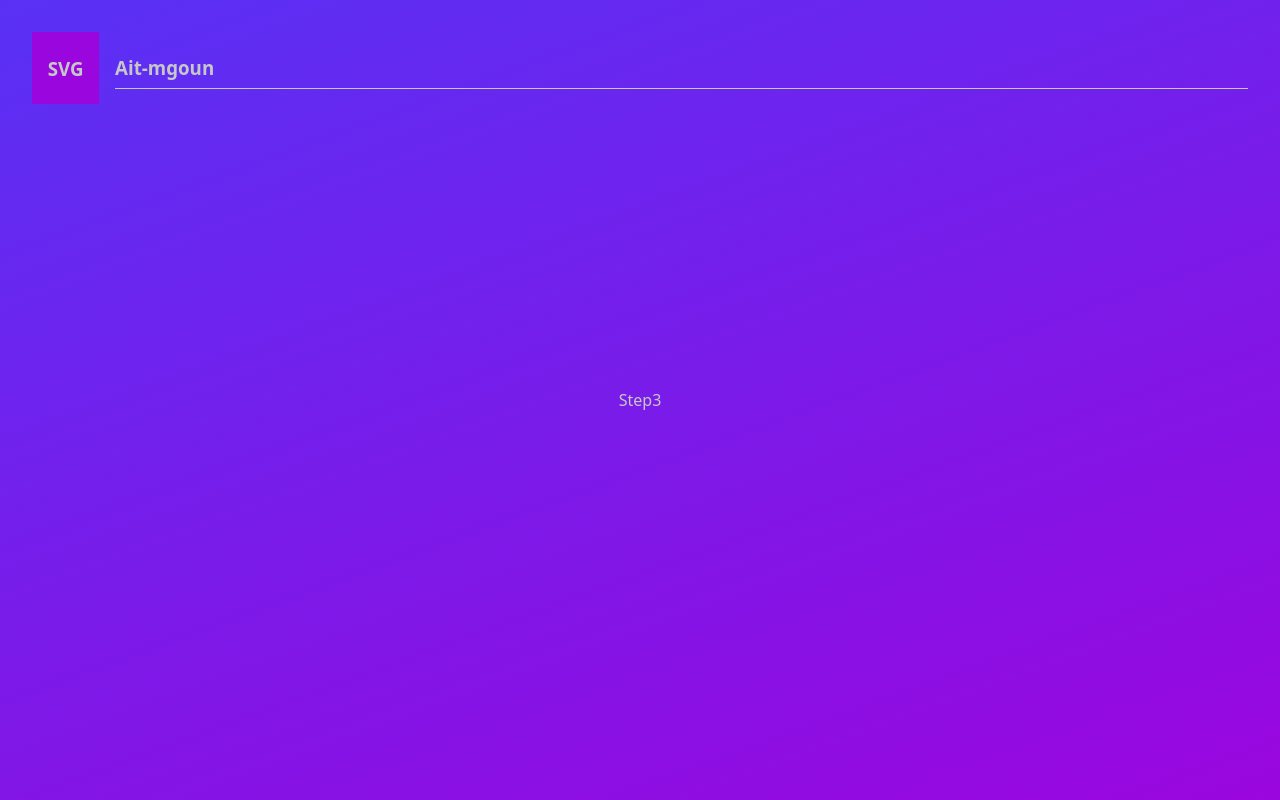
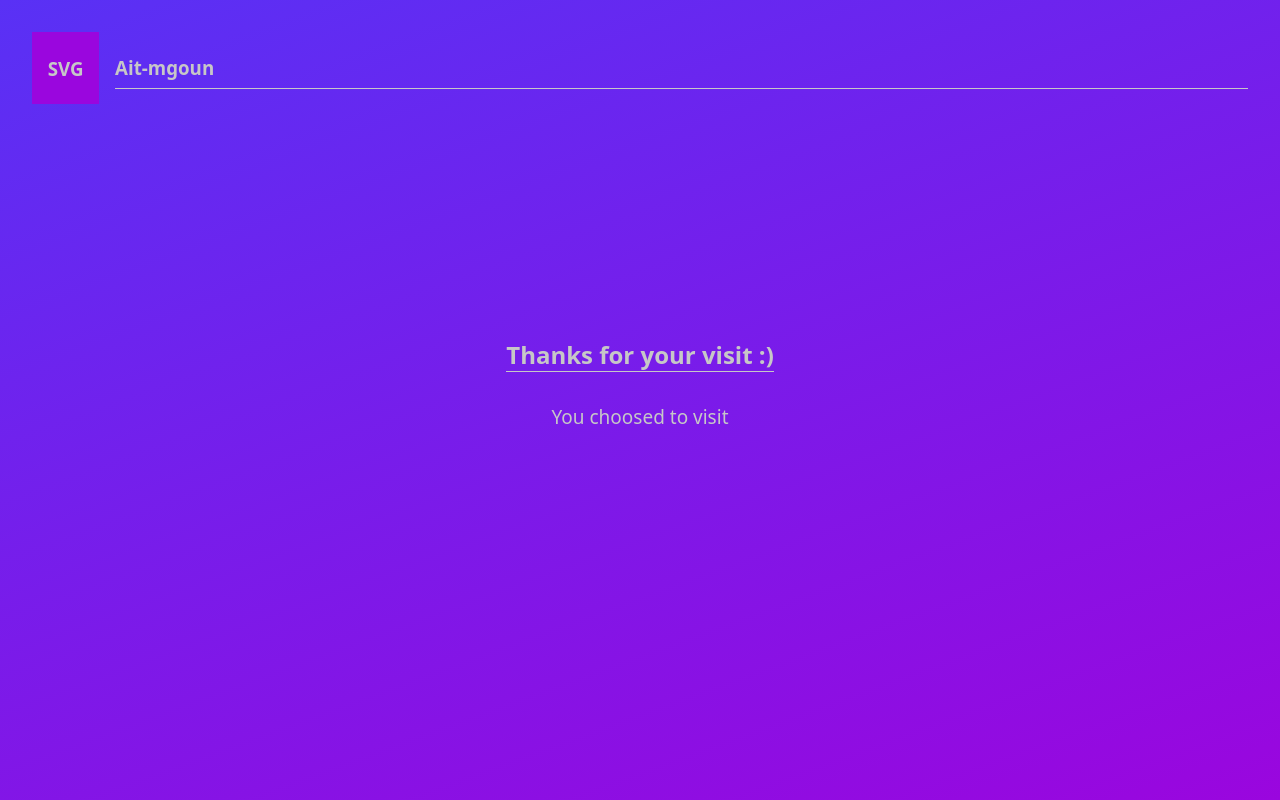
Before and after one commit to Choaib-ELMADI/getting-started-with-framer-motion, a React (Vite) app: page /step3 in a window 1280 px wide. Built offline with nearby package versions, Linux system fonts and the light colour scheme.

Commit message:
Add Step 3

```diff
--- a/src/App.jsx
+++ b/src/App.jsx
@@ -1,4 +1,4 @@
-import React from 'react';
+import React, { useState } from 'react';
 import { BrowserRouter, Routes, Route } from 'react-router-dom';
 
 import './App.scss';
@@ -7,15 +7,45 @@ import { Header, Home, Step1, Step2, Step3 } from './components';
 
 
 const App = () => {
+  const [selectedPlace, setSelectedPlace] = useState(null);
+  const [selectedActivities, setSelectedActivities] = useState([]);
+
   return (
     <div className='app'>
       <Header />
       <BrowserRouter>
         <Routes>
           <Route path='/' element={ <Home /> } />
-          <Route path='/step1' element={ <Step1 /> } />
-          <Route path='/step2' element={ <Step2 /> } />
-          <Route path='/step3' element={ <Step3 /> } />
+
+          <Route
+            path='/step1'
+            element={
+              <Step1
+                selectedPlace={ selectedPlace }
+                setSelectedPlace={ setSelectedPlace }
+                />
+            }
+          />
+
+          <Route
+            path='/step2'
+            element={
+              <Step2
+                selectedActivities={ selectedActivities }
+                setSelectedActivities={ setSelectedActivities }
+              />
+            }
+          />
+
+          <Route
+            path='/step3'
+            element={
+              <Step3
+                selectedPlace={ selectedPlace }
+                selectedActivities={ selectedActivities }
+              />
+            }
+          />
         </Routes>
       </BrowserRouter>
     </div>
--- a/src/App.scss
+++ b/src/App.scss
@@ -57,6 +57,21 @@
                 }
             }
         }
+
+        p {
+            font-size: var(--normal__size);
+        }
+
+        .selection {
+            display: flex;
+            flex-direction: column;
+            align-items: center;
+            gap: .5rem;
+        }
+
+        &.step3 {
+            align-items: center;
+        }
     }
 
     .link {
--- a/src/components/Step1/Step1.jsx
+++ b/src/components/Step1/Step1.jsx
@@ -1,4 +1,4 @@
-import React, { useState } from 'react';
+import React from 'react';
 import { Link } from 'react-router-dom';
 
 import '../../App.scss';
@@ -6,9 +6,7 @@ const places = ['Imi-Nwarg', 'Tasli', 'Ait-Etiq', 'Tamda'];
 
 
 
-const Step1 = () => {
-    const [selectedPlace, setSelectedPlace] = useState(null);
-
+const Step1 = ({ selectedPlace, setSelectedPlace }) => {
     return (
         <div className='app__step'>
             <h2>Step 1: Choose a place</h2>
--- a/src/components/Step2/Step2.jsx
+++ b/src/components/Step2/Step2.jsx
@@ -1,4 +1,4 @@
-import React, { useState } from 'react';
+import React from 'react';
 import { Link } from 'react-router-dom';
 
 import '../../App.scss';
@@ -6,9 +6,7 @@ const activities = ['Activity  01', 'Activity  02', 'Activity  03', 'Activity  0
 
 
 
-const Step2 = () => {
-    const [selectedActivities, setSelectedActivities] = useState([activities]);
-
+const Step2 = ({ selectedActivities, setSelectedActivities }) => {
     const handleSelect = (activity) => {
         if (selectedActivities.includes(activity)) {
             setSelectedActivities(
--- a/src/components/Step3/Step3.jsx
+++ b/src/components/Step3/Step3.jsx
@@ -4,9 +4,27 @@ import '../../App.scss';
 
 
 
-const Step3 = () => {
+const Step3 = ({ selectedPlace, selectedActivities }) => {
     return (
-        <div className='app__step'>Step3</div>
+        <div className='app__step step3'>
+            <h2>Thanks for your visit :)</h2>
+            <p>
+                You choosed to visit
+                <sapn
+                    style={{
+                        color: 'var(--black)',
+                        fontWeight: 'bold'
+                    }}
+                > { selectedPlace }</sapn>
+            </p>
+            <div className='selection'>
+                {
+                    selectedActivities.map(activity => (
+                        <p key={ activity }>{ activity }</p>
+                    ))
+                }
+            </div>
+        </div>
     );
 };
 
```
